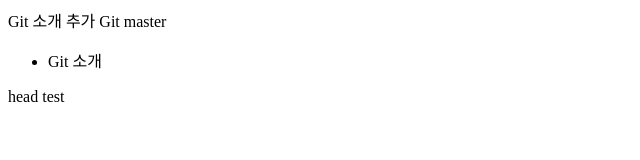
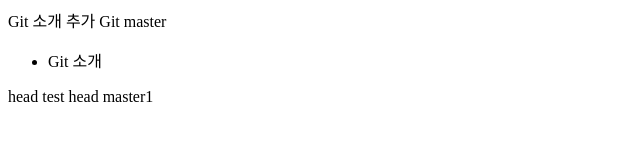
Before and after one commit to joung-suh/yk, a plain HTML site: page index.html in a window 1280 px wide. Shown: the whole page, without its empty margins (0-640 px from the left). Drawn offline with Linux system fonts and the light colour scheme.

Commit message:
head master1

```diff
--- a/index.html
+++ b/index.html
@@ -7,4 +7,5 @@
       </ul>
    </body>
     head test
+    head master1
 </html>
```
